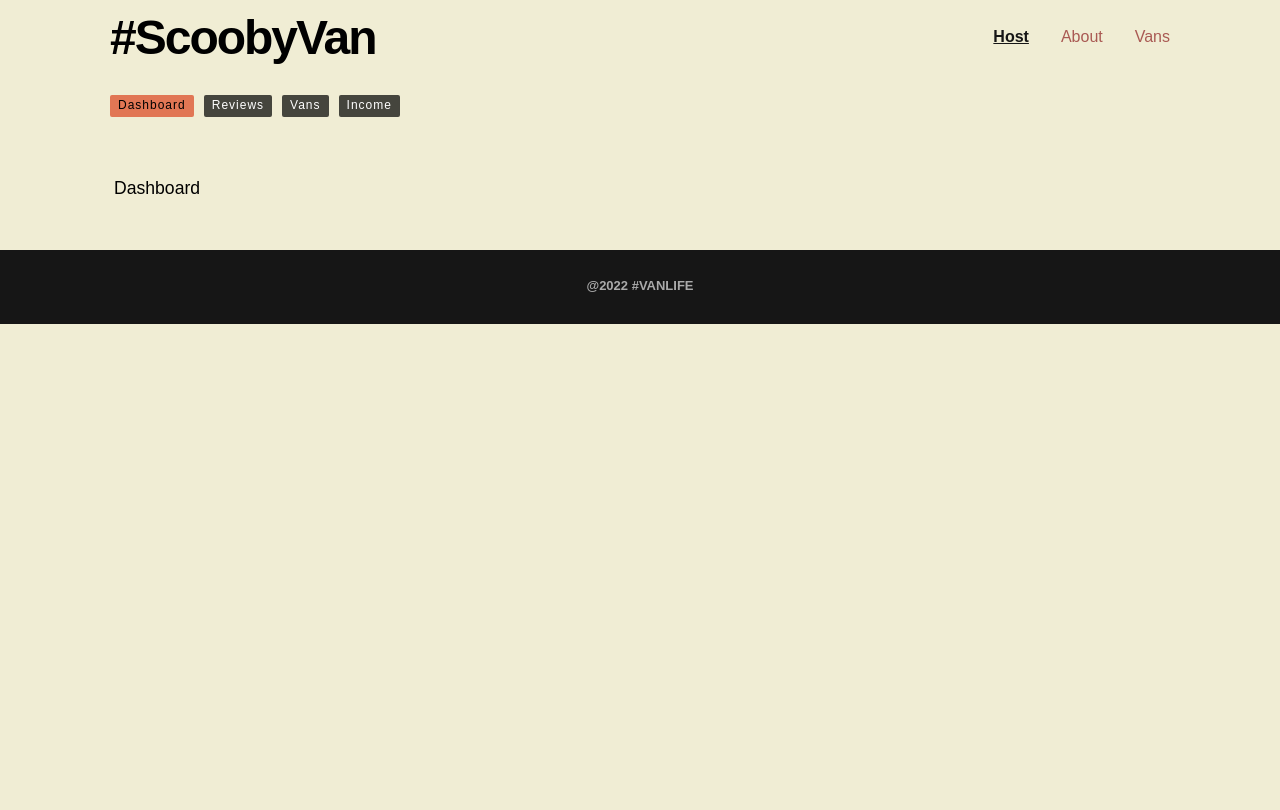
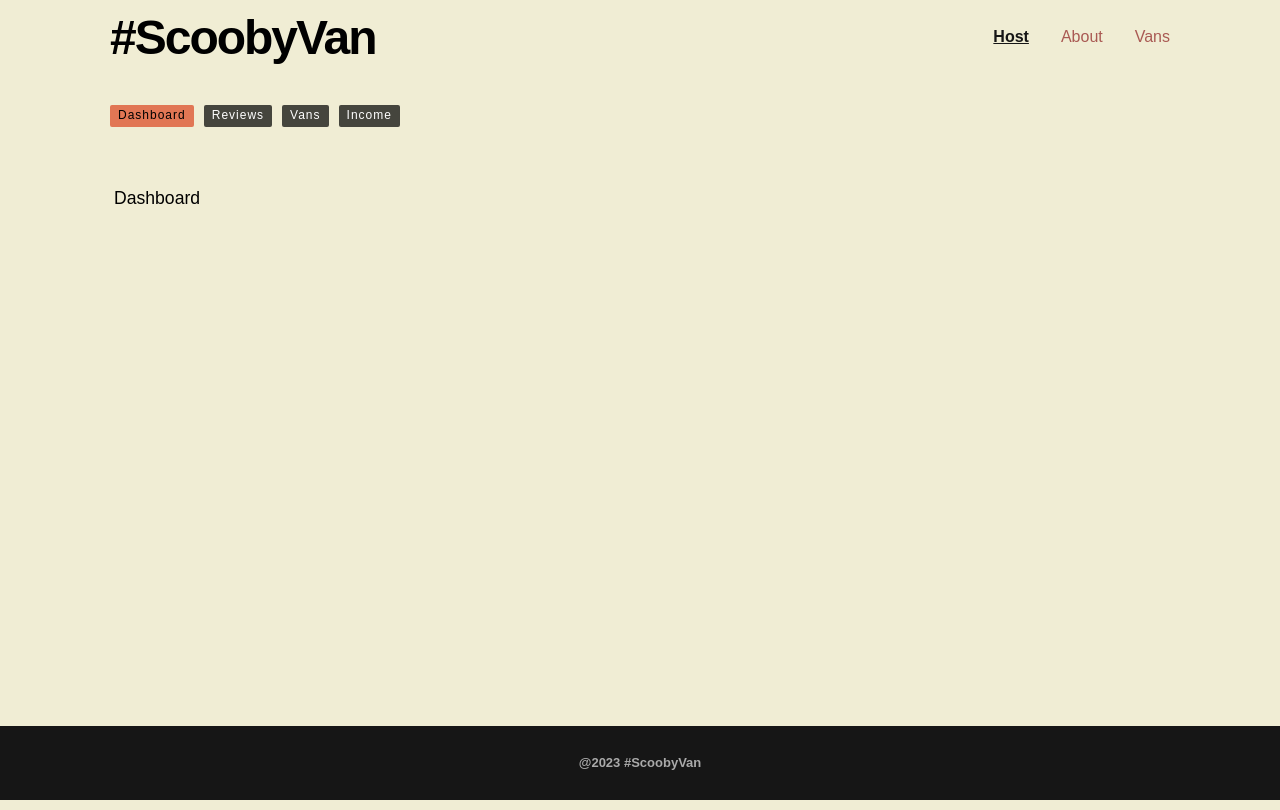
Before and after one commit to jamesAkash/luxury-cats, a React (Vite) app: page /host in a window 1280 px wide. Built offline with nearby package versions, Linux system fonts and the light colour scheme.

Commit message:
small style update, wrapped in main

```diff
--- a/components/Header.jsx
+++ b/components/Header.jsx
@@ -9,7 +9,7 @@ const Header = () => {
   return (
     <nav>
       <Link to="/">
-        <h1>#ScoobyVan</h1>
+        <h1 className="logo">#ScoobyVan</h1>
       </Link>
       <div className="nav-flex">
         <NavLink
--- a/components/Layout.jsx
+++ b/components/Layout.jsx
@@ -4,13 +4,13 @@ import Header from "./Header";
 
 const Layout = () => {
   return (
-    <>
+    <main>
       <Header />
       <Outlet />
       <footer>
-        <h3>@2022 #VANLIFE</h3>
+        <h3>@2023 #ScoobyVan</h3>
       </footer>
-    </>
+    </main>
   );
 };
 
--- a/index.css
+++ b/index.css
@@ -12,6 +12,12 @@ body {
   box-sizing: border-box;
   background-color: #f0edd4;
   height: 100vh;
+}
+
+main {
+  height: 100vh;
+  display: flex;
+  flex-direction: column;
 }
 
 .link-button {
@@ -64,7 +70,7 @@ nav {
 
 /* HOME */
 .home {
-  height: calc(100vh - (14.95px + 105.85px + 20px));
+  height: 100vh;
   display: flex;
   justify-content: center;
   background-image: linear-gradient(rgba(0, 0, 0, 0.5), rgba(0, 0, 0, 0.5)),
@@ -152,7 +158,7 @@ footer h3 {
   justify-content: space-around;
   align-items: center;
   box-shadow: 0 3px 10px rgb(0 0 0 / 0.2);
-  margin-top: 20px;
+  margin: 20px 0;
 }
 
 .about-page-content h1 {
@@ -220,6 +226,7 @@ footer h3 {
   padding-inline: 23px;
   max-width: 1100px;
   margin: 0 auto;
+  margin-bottom: 20px;
 }
 
 .van-list {
@@ -460,14 +467,24 @@ p {
 
 .page-container {
   padding: 1.2rem;
+  padding-bottom: 0;
 }
 
 .page {
   margin: 0 auto;
   padding: 2rem 1.5rem;
+  padding-bottom: 0;
   max-width: 1100px;
+}
+
+.van-list-container {
+  margin-top: 40px;
 }
 
 h1 {
   margin: 0;
 }
+
+.logo {
+  font-size: clamp(18px, 5vw, 48px);
+}
```
